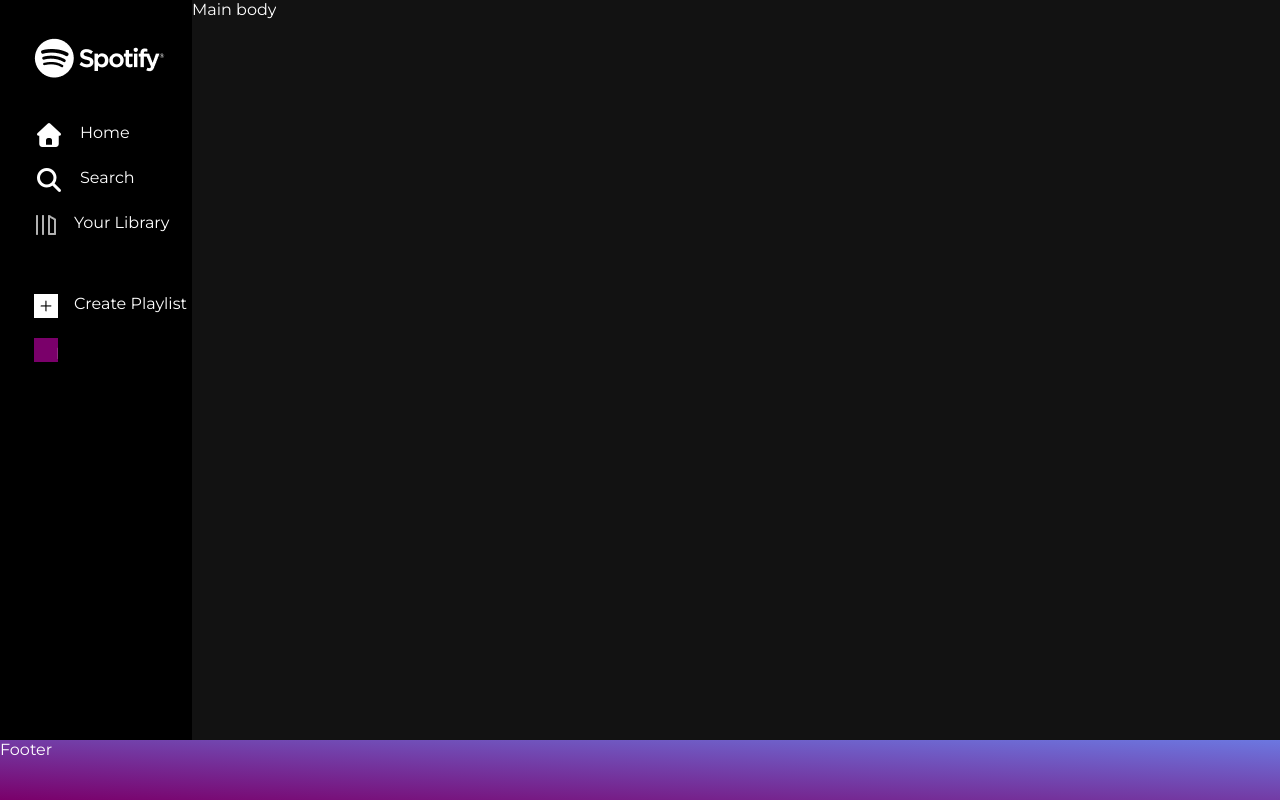
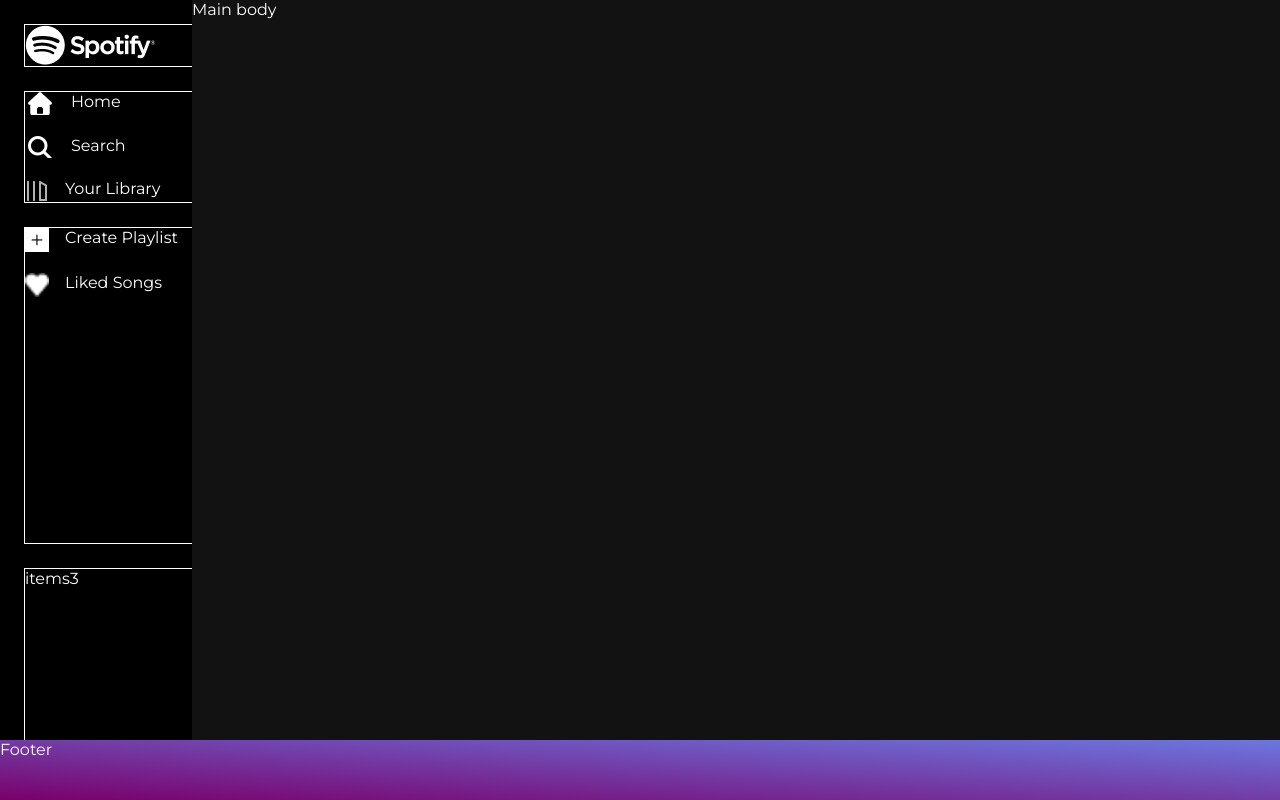
Before and after one commit to Rameez-Raja-1999/Spotify, a plain HTML site: page index.html in a window 1280 px wide. Drawn offline with Linux system fonts and the light colour scheme.

Commit message:
sidebar item 1 is created

```diff
--- a/index.html
+++ b/index.html
@@ -29,6 +29,10 @@
                  <div class="side-bar-items gradient-bg"><img src="./Assets/heart.png">Liked Songs</div>
             </div>
 
+            <div class="side-bar-items3">
+                items3
+            </div>
+
 
         </div>
 
@@ -46,5 +50,6 @@
 
     </div>
 
+
 </body>
 </html>
--- a/style.css
+++ b/style.css
@@ -23,21 +23,31 @@ html, body{
 .side-bar {
     width: 15%;
     background-color: #000;
-    padding-left: 34px;
-    padding-top: 38px;
+    /* padding-left: 34px;
+    padding-top: 38px; */
     display: flex;
     flex-direction: column;
-    gap: 25px;
+    /* gap: 25px; */
 }
 
 .spotify-image-logo{
-    margin-bottom: 1rem;
+    /* margin-bottom: 1rem; */
+    /* height: 120px; */
+    width: 241px;
+    border: 1px solid white;
+    margin-top:24px;
+    margin-left: 24px;
 }
+
 .side-bar-items1{
     display: flex;
     flex-direction: column;
     gap: 1.3rem;
-    margin-bottom: 2rem;
+    margin-top:24px;
+    margin-left: 24px;
+    height: 120px;
+    width: 241px;
+    border: 1px solid white;
 }
 
 .side-bar-items1 i{
@@ -59,28 +69,40 @@ html, body{
     display: flex;
     flex-direction: column;
     gap: 1.3rem;
-    margin-bottom: 1rem;
+    /* margin-bottom: 1rem; */
+    margin-top:24px;
+    margin-left: 24px;
+    height: 340.25px;
+    width: 241px;
+    border: 1px solid white;
 }
 .side-bar-items2 img{
     height: 24px;
     width: 24px;
     color: #fff;
-     z-index: 1;
+    /* z-index: 1; */
 }
 
-.gradient-bg{
+/* .gradient-bg{
  background-color: #7a006a;
  padding: 6px;
  height: 24px;
  width: 24px;
-}
+ border-radius: 50%;
+} */
 
 /* .gradient-bg img{
     z-index: -1;
 
 } */
 
-
+.side-bar-items3{
+    width: 241px;
+    height: 249px;
+    margin-top:24px;
+    margin-left: 24px;
+    border: 1px solid white;
+}
 
 
 
```
